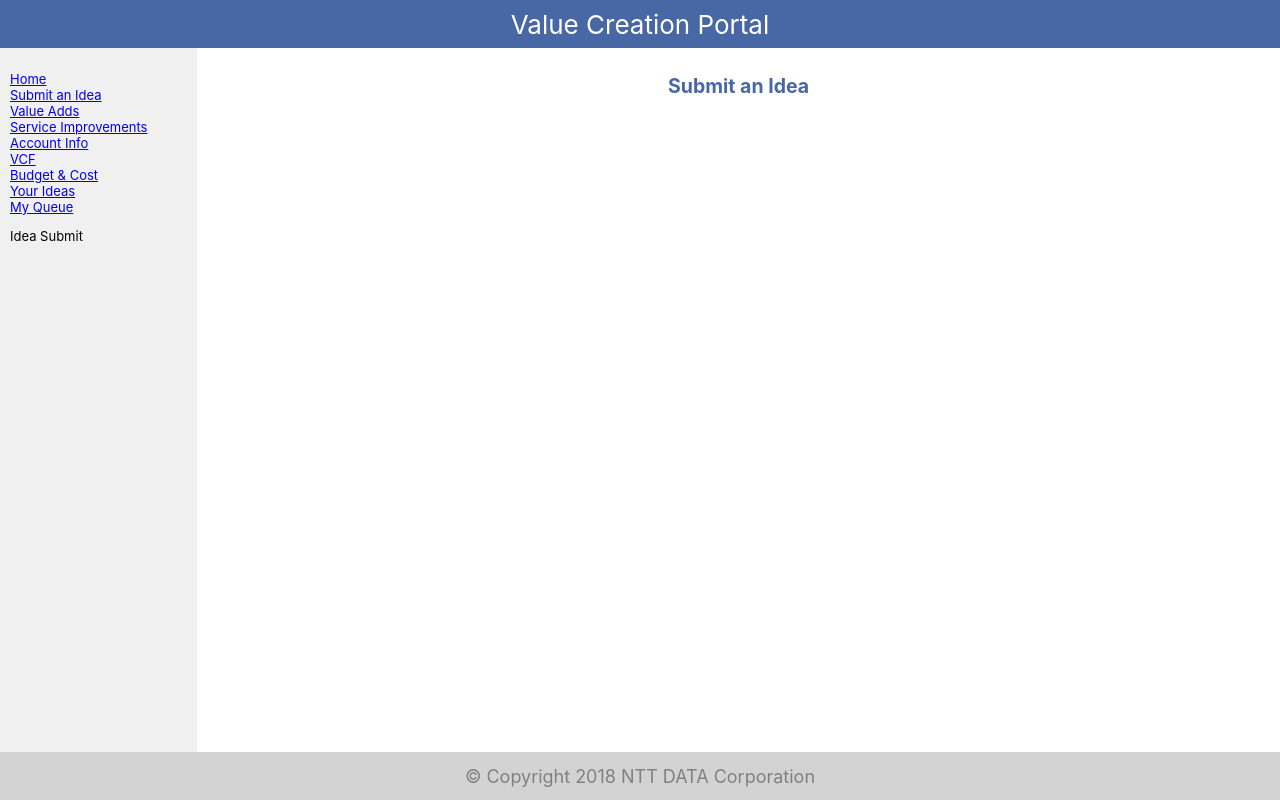
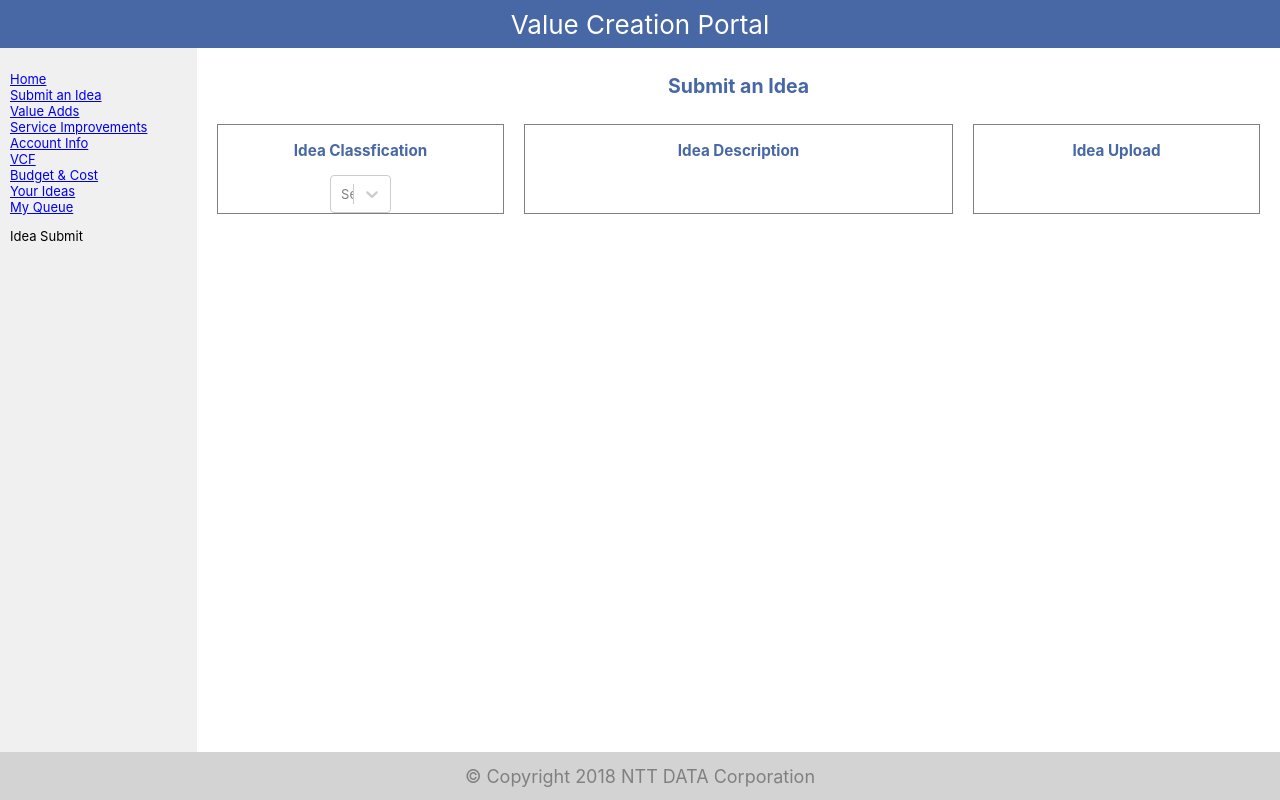
Before and after one commit to mahantesh21/valuecreation-app, a React (Create React App) app: page /IdeaSubmit in a window 1280 px wide. Built offline with nearby package versions, Linux system fonts and the light colour scheme.

Commit message:
added pie chart graph and dropdown for idea submit page

```diff
--- a/package.json
+++ b/package.json
@@ -9,6 +9,8 @@
     "react-dom": "^16.6.0",
     "react-router-dom": "^4.3.1",
     "react-scripts": "2.0.5",
+    "react-select": "^2.1.1",
+    "react-simple-pie-chart": "^0.5.0",
     "tslint": "^5.11.0"
   },
   "scripts": {
--- a/src/assets/css/Dashboard.css
+++ b/src/assets/css/Dashboard.css
@@ -25,3 +25,42 @@
     font-size: 15px;
     font-weight: 500;
 }
+.piChartPnl{
+    flex:5;
+    background: #000;
+}
+.piChartPnl h2{
+    color: #fff;
+}
+
+.PieChart{
+    flex:2;
+    justify-items: center;
+    align-items: center;
+    text-align: center;
+}
+.ChartDesc{
+    flex:3;
+    color: #fff;
+}
+.Auto{
+    flex:2;
+    width:100%;
+    height: auto;
+    background: #4767a5;
+}
+.Inno{
+    flex:2;
+    width:100%;
+    height: auto;
+    background: #F9812A;
+}
+.Opti{
+    flex:2;
+    width:100%;
+    height: auto;
+    background: #D3D3D3;
+}
+.chartName{
+    flex: 2;
+}
--- a/src/assets/css/IdeaSubmit.css
+++ b/src/assets/css/IdeaSubmit.css
@@ -1,6 +1,16 @@
-.header h2{
+.header h2, h3{
     justify-content: center;
     flex-direction: column;
     text-align: center;
     color: #4767a5;
 }
+.Main{
+    display: flex;
+}
+.innerContainer{
+    border: solid 1px gray;
+    flex: 3;
+    margin:10px;
+    justify-items: center;
+    align-items: center;
+}
--- /dev/null
+++ b/src/components/IdeaClassification.js
@@ -0,0 +1,33 @@
+import React, {Component} from 'react';
+import Select from 'react-select';
+
+const options = [
+    { value: 'Optimisation', label: 'Optimisation' },
+    { value: 'Automation', label: 'Automation' },
+    { value: 'Innovation', label: 'Innovation' }
+  ];
+class IdeaClassfiication extends Component {
+    state = {
+        selectedOption: null,
+      }
+    handleChange = (selectedOption) => {
+        this.setState({ selectedOption });
+        console.log(`Option selected:`, selectedOption);
+    }
+    render() {
+        const { selectedOption } = this.state;
+        return (
+            <div className="innerContainer" style={{ flex:2 }}>
+                <h3>Idea Classfication </h3>
+                <div>
+                   <Select
+                        value={selectedOption}
+                        onChange={this.handleChange}
+                        options={options}
+                    />
+                </div>
+            </div>
+        )
+    }
+}
+export default IdeaClassfiication;
--- /dev/null
+++ b/src/components/IdeaDescription.js
@@ -0,0 +1,16 @@
+import React, {Component} from 'react';
+
+
+class IdeaDescription extends Component {
+    render() {
+        return (
+            <div className="innerContainer" style={{ flex:3 }}>
+                <h3>Idea Description </h3>
+               <div>
+               </div>
+
+            </div>
+        )
+    }
+}
+export default IdeaDescription;
--- /dev/null
+++ b/src/components/UploadIdea.js
@@ -0,0 +1,16 @@
+import React, {Component} from 'react';
+
+
+class UploadIdea extends Component {
+    render() {
+        return (
+            <div className="innerContainer" style={{ flex:2 }}>
+                <h3>Idea Upload </h3>
+               <div>
+               </div>
+
+            </div>
+        )
+    }
+}
+export default UploadIdea;
--- a/src/components/VCFGraph.js
+++ b/src/components/VCFGraph.js
@@ -1,11 +1,44 @@
 import React, {Component} from 'react';
-
+import PieChart from 'react-simple-pie-chart';
 
 class VCFGraph extends Component {
+
     render() {
         return (
-            <div className="panel-body" style={{ flex:1 }}>
-                VCF Graph
+            <div className="panel-body piChartPnl" style={{ flex:1 }}>
+                <div style={{ display:'flex'}}>
+                    <div style={{ flex:4}}>
+                        <h2> VCF </h2>
+                    </div>
+                    <div className="ChartDesc" style={{ flex:2 }}>
+                        <div style={{ display:"flex" }}><div className="Auto"></div><span className="chartName">Automation</span></div>
+                        <div style={{ display:"flex"  }}><div className="Inno"></div><span className="chartName">Innovation</span></div>
+                        <div style={{ display:"flex"  }}><div className="Opti"></div><span className="chartName">Optimisation</span></div>
+                    </div>
+                </div>
+                <div style={{ display:'flex'}}>
+                         <div style={{ flex:1}}></div>
+                          <div className="PieChart" style={{ flex:1}}>
+                            <PieChart
+                                slices={[
+                                    {
+                                    color: '#D3D3D3',
+                                    value: 20,
+                                    },
+                                    {
+                                    color: '#F9812A',
+                                    value: 15,
+                                    },
+                                    {
+                                    color: '#4767a5',
+                                    value: 15,
+                                    }
+
+                                ]}
+                            />
+                        </div>
+                        <div style={{ flex:1}}></div>
+                </div>
             </div>
         )
     }
--- /dev/null
+++ b/src/data/VCFData.json
@@ -0,0 +1,14 @@
+{
+    "Automation":{
+        "color": "#D3D3D3",
+        "value": 20
+    },
+    "Innovation":{
+        "color": "#D3D3D3",
+        "value": 15
+    },
+    "Optimisation":{
+        "color": "#D3D3D3",
+        "value": 15
+    }
+}
--- a/src/views/Dashboard.js
+++ b/src/views/Dashboard.js
@@ -3,11 +3,13 @@ import ProgressGraph from '../components/ProgressGraph';
 import IdeaPanel from '../components/IdeaPanel';
 import VCFGraph from '../components/VCFGraph';
 import IdeaStatus from '../data/IdeasStatus.json';
+import VCFGraphData from '../data/VCFData.json';
 import  '../assets/css/Dashboard.css';
 
 class Dashboard extends Component {
     state = {
-        data: IdeaStatus
+        data: IdeaStatus,
+        VCFData:VCFGraphData
     }
     render() {
         return (
@@ -17,7 +19,7 @@ class Dashboard extends Component {
                 </div>
                 <div style={{ display: 'flex' }}>
                     <ProgressGraph/>
-                    <VCFGraph/>
+                    <VCFGraph VCFData={this.state.VCFData}/>
                     <IdeaPanel  data={this.state.data}/>
                 </div>
 
--- a/src/views/IdeaSubmit.js
+++ b/src/views/IdeaSubmit.js
@@ -1,11 +1,18 @@
 import React, {Component} from 'react';
 import  '../assets/css/IdeaSubmit.css';
-
+import IdeaClassfication from '../components/IdeaClassification';
+import IdeaDescription from '../components/IdeaDescription';
+import UploadIdea from '../components/UploadIdea';
 class IdeaSubmit extends Component {
     render() {
         return (
             <div className="header">
-               <h2>Submit an Idea</h2>
+                <h2>Submit an Idea</h2>
+               <div className="Main" >
+                <IdeaClassfication/>
+                <IdeaDescription/>
+                <UploadIdea/>
+               </div>
             </div>
         )
     }
```
Also changed, not shown: 1 other file (tests, documents, lock files or other folders).
